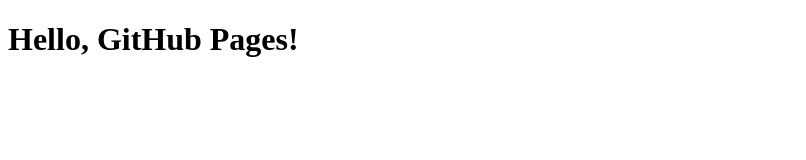
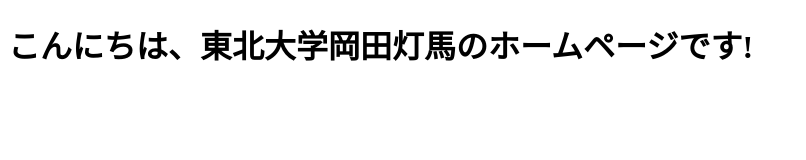
Before and after one commit to okadatouma/okadatouma.github.io, a plain HTML site: page index.html in a window 1280 px wide. Shown: the whole page, without its empty margins (0-806 px from the left). Drawn offline with Linux system fonts and the light colour scheme.

Commit message:
初めて自分でgithubを使ってみる

```diff
--- a/index.html
+++ b/index.html
@@ -2,4 +2,4 @@
 <meta charset="utf-8">
 <meta name="viewport" content="width=device-width,initial-scale=1">
 <title>Home</title>
-<h1>Hello, GitHub Pages!</h1>
+<h1>こんにちは、東北大学岡田灯馬のホームページです!</h1>
```
